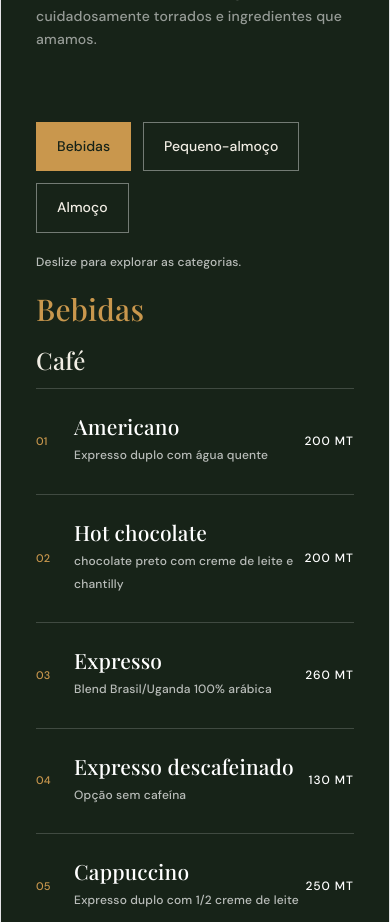
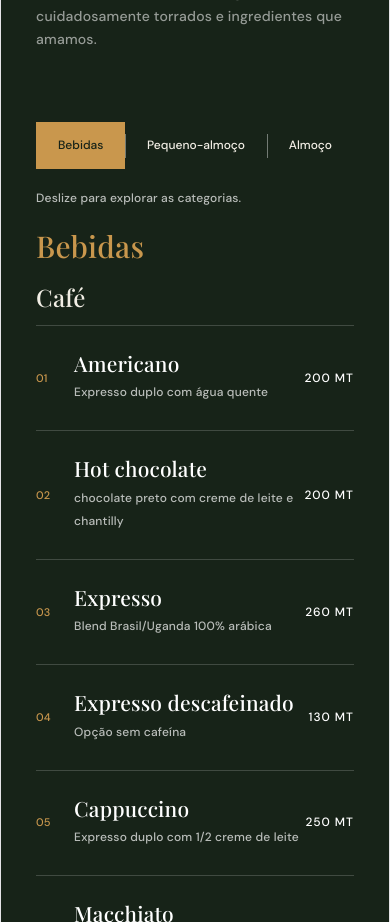
Before and after one commit to raposoyuri94-star/Bean-coffee, a React (Vite) app in the folder my-react-app/: page / in a window 390 px wide. Shown: the part 2520-3442 px from the top of the page. Built offline with nearby package versions, Linux system fonts and the light colour scheme; a web font is replaced by a local one.

Commit message:
made the burger toggle bar

```diff
--- a/my-react-app/src/BeanPage.css
+++ b/my-react-app/src/BeanPage.css
@@ -556,18 +556,41 @@ button:focus-visible {
 /* Each slide contains a complete menu category. */
 .menu-category-controls {
   display: flex;
-  flex-wrap: wrap;
-  gap: 12px;
+  flex-wrap: nowrap;
+  gap: 0;
   margin-bottom: 18px;
 }
 .menu-category-controls button {
+  position: relative;
   padding: 12px 20px;
-  border: 1px solid #ffffff66;
+  border: 0;
+  white-space: nowrap;
   background: transparent;
   color: var(--paper);
   font: inherit;
   font-size: 14px;
   cursor: pointer;
+}
+.menu-category-controls button + button::before {
+  content: '';
+  position: absolute;
+  inset-inline-start: 0;
+  top: 25%;
+  height: 50%;
+  width: 1px;
+  background: #ffffff66;
+}
+@media (max-width: 760px) {
+  .menu-category-controls {
+    flex-wrap: nowrap;
+    gap: 0;
+  }
+  .menu-category-controls button {
+    flex: 1 0 auto;
+    padding: 12px 8px;
+    font-size: 12px;
+    white-space: nowrap;
+  }
 }
 .menu-category-controls button[aria-pressed="true"] {
   background: var(--gold);
@@ -753,3 +776,29 @@ button:focus-visible {
 .menu-category > .menu-list:last-child {
   margin-bottom: 0;
 }
+/* Dividers between the main navigation links. */
+.nav > a:not(.nav-cta) {
+  position: relative;
+}
+.nav > a:not(.nav-cta) + a:not(.nav-cta)::before {
+  content: '';
+  position: absolute;
+  left: calc(clamp(22px, 3vw, 48px) / -2);
+  top: 50%;
+  transform: translateY(-50%);
+  width: 1px;
+  height: 18px;
+  background: #ffffff66;
+}
+@media (max-width: 760px) {
+  .nav > a:not(.nav-cta) {
+    width: 100%;
+  }
+  .nav > a:not(.nav-cta) + a:not(.nav-cta)::before {
+    left: 0;
+    top: calc(clamp(22px, 3vw, 48px) / -2);
+    transform: none;
+    width: 100%;
+    height: 1px;
+  }
+}
--- a/my-react-app/src/GalleryPage.css
+++ b/my-react-app/src/GalleryPage.css
@@ -41,7 +41,12 @@
   .gallery-header nav { width: 100%; justify-content: space-between; }
   .gallery-intro { padding-top: 56px; }
   .gallery-intro-bottom { align-items: start; flex-direction: column; }
-  .gallery-grid { grid-template-columns: 1fr; gap: 42px; padding-bottom: 60px; }
+  .gallery-grid { grid-template-columns: repeat(2, minmax(0, 1fr)); gap: 28px 12px; padding-bottom: 60px; }
+  .gallery-expand { right: 8px; bottom: 8px; padding: 7px 10px; font-size: 11px; }
+  .gallery-card figcaption { padding-top: 14px; }
+  .gallery-label { font-size: 9px; letter-spacing: .08em; }
+  .gallery-card h2 { font-size: 22px; }
+  .gallery-card p { font-size: 13px; }
   .gallery-card:nth-child(2) { margin-top: 0; }
 }
 @media (prefers-reduced-motion: reduce) {
```
